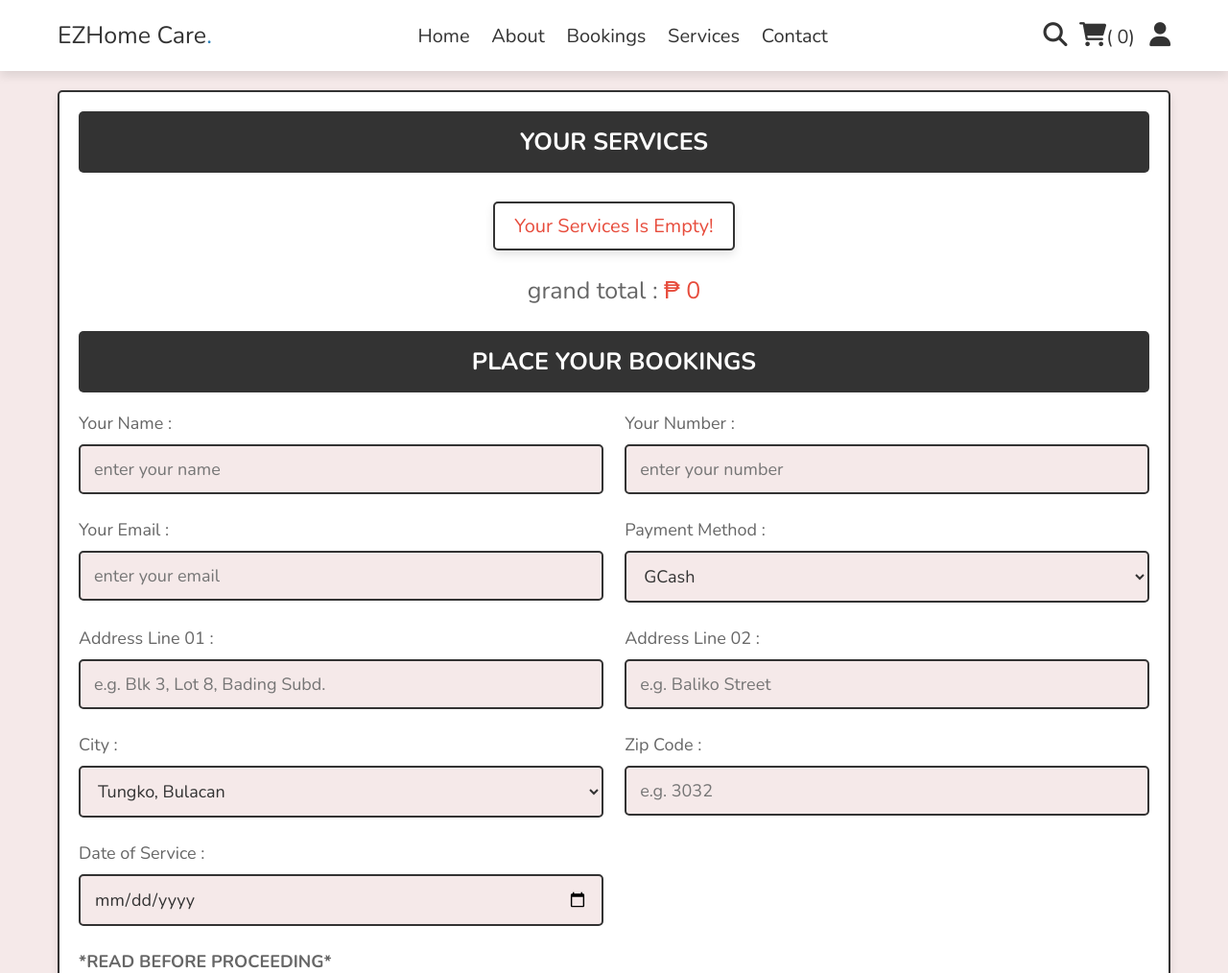
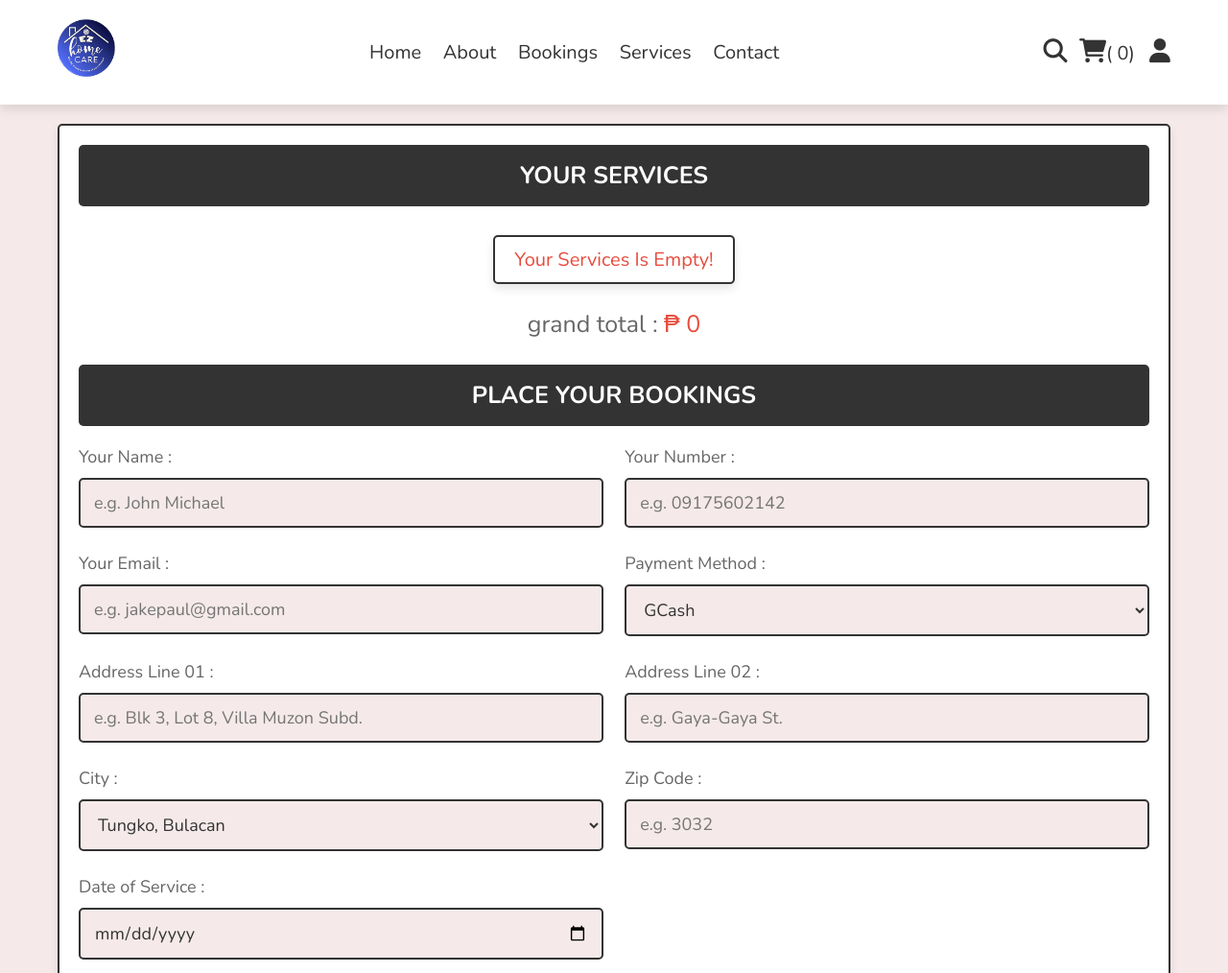
Before and after one commit to quelzarth/ezhomecare, a PHP site: page /checkout.php in a window 1280 px wide. Shown: the top 1014 px of the page at 96% size. Run offline with PHP 8.4, Linux system fonts and the light colour scheme; the visitor is signed in with stand-in values (Sample User, id 1); data that the repository does not hold is empty; some libraries are stand-ins or nearby versions.

Commit message:
patch update done

```diff
--- a/checkout.php
+++ b/checkout.php
@@ -33,7 +33,7 @@ if (isset($_POST['order'])) {
    $proof_of_payment = filter_var($proof_of_payment, FILTER_SANITIZE_STRING);
    $proof_of_payment_size = $_FILES['proof_of_payment']['size'];
    $proof_of_payment_tmp_name = $_FILES['proof_of_payment']['tmp_name'];
-   $proof_of_payment_folder = 'uploaded_img/'.$proof_of_payment;
+   $proof_of_payment_folder = 'uploaded_img/' . $proof_of_payment;
 
    $check_cart = $conn->prepare("SELECT * FROM `cart` WHERE user_id = ?");
    $check_cart->execute([$user_id]);
@@ -43,10 +43,10 @@ if (isset($_POST['order'])) {
       $insert_order = $conn->prepare("INSERT INTO `bookings`(user_id, name, number, email, method, address, service_date, total_products, total_price, proof_of_payment) VALUES(?,?,?,?,?,?,?,?,?,?)");
       $insert_order->execute([$user_id, $name, $number, $email, $method, $address, $service_date, $total_products, $total_price, $proof_of_payment]);
 
-      if($insert_order){
-         if($proof_of_payment_size > 2000000){
+      if ($insert_order) {
+         if ($proof_of_payment_size > 2000000) {
             $message[] = 'image size is too large!';
-         }else{
+         } else {
             move_uploaded_file($proof_of_payment_tmp_name, $proof_of_payment_folder);
          }
 
@@ -126,16 +126,17 @@ if (isset($_POST['order'])) {
          <div class="flex">
             <div class="inputBox">
                <span>Your Name :</span>
-               <input type="text" name="name" placeholder="enter your name" class="box" maxlength="20" required>
+               <input type="text" name="name" placeholder="e.g. John Michael" class="box" maxlength="20" required>
             </div>
             <div class="inputBox">
                <span>Your Number :</span>
-               <input type="number" name="number" placeholder="enter your number" class="box" min="0" max="9999999999"
+               <input type="tel" name="number" placeholder="e.g. 09175602142" class="box" pattern="09[0-9]{9}"
                   onkeypress="if(this.value.length == 11) return false;" required>
             </div>
             <div class="inputBox">
                <span>Your Email :</span>
-               <input type="email" name="email" placeholder="enter your email" class="box" maxlength="50" required>
+               <input type="email" name="email" placeholder="e.g. jakepaul@gmail.com"
+                  pattern="[a-z0-9._%+-]+@[a-z0-9.-]+\.[a-z]{2,}$" class="box" maxlength="50" required>
             </div>
             <div class="inputBox">
                <span>Payment Method :</span>
@@ -146,12 +147,12 @@ if (isset($_POST['order'])) {
             </div>
             <div class="inputBox">
                <span>Address Line 01 :</span>
-               <input type="text" name="flat" placeholder="e.g. Blk 3, Lot 8, Bading Subd." class="box" maxlength="50"
-                  required>
+               <input type="text" name="flat" placeholder="e.g. Blk 3, Lot 8, Villa Muzon Subd." class="box"
+                  maxlength="50" required>
             </div>
             <div class="inputBox">
                <span>Address Line 02 :</span>
-               <input type="text" name="street" placeholder="e.g. Baliko Street" class="box" maxlength="50" required>
+               <input type="text" name="street" placeholder="e.g. Gaya-Gaya St." class="box" maxlength="50" required>
             </div>
             <div class="inputBox">
                <span>City :</span>
--- a/components/user_header.php
+++ b/components/user_header.php
@@ -15,7 +15,7 @@ if (isset($message)) {
 
    <section class="flex">
 
-      <a href="home.php" class="logo">EZHome Care<span>.</span></a>
+      <a href="index.php" class="logo"><img src="images/ezhomecare logo.png" height="auto" width="60"></a>
 
       <nav class="navbar">
          <a href="index.php">Home</a>
```
Also changed, not shown: components/admin_header.php (+14 -11 lines), user_register.php (+13 -9 lines), images/gcash.jpg, uploaded_img/332222162_5874704252624703_3956634441722571284_n.jpg (added), uploaded_img/332312622_1258603334743559_4560275139274312092_n.jpg (added), uploaded_img/332940055_1597698874025926_8194059936754946585_n.jpg (added).
